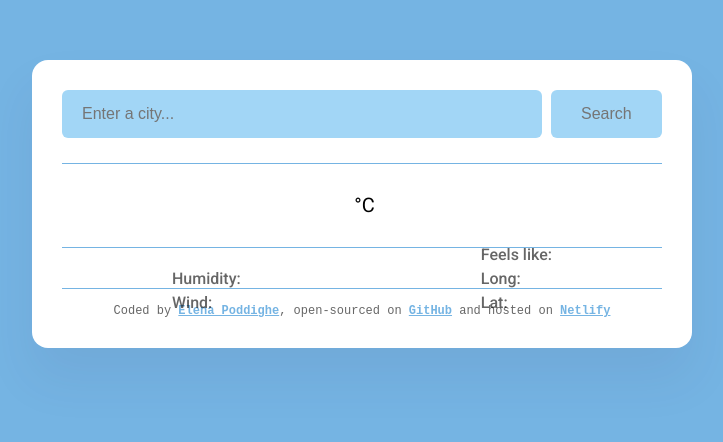
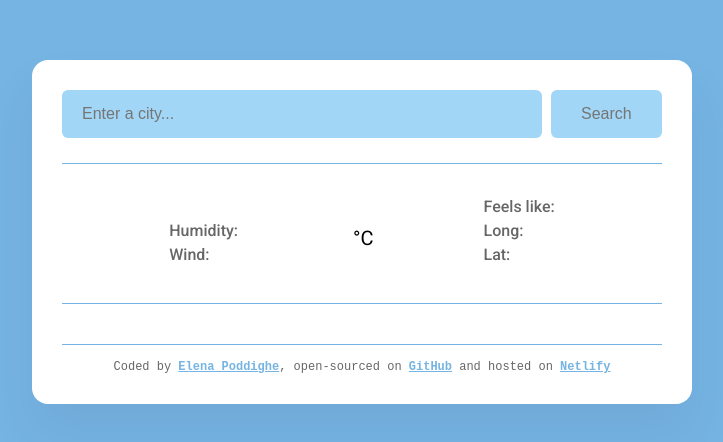
Before and after one commit to elenapoddighe/my-weather-app, a plain HTML site: page index.html in a window 1280 px wide. Shown: the whole page, without its empty margins (278-1001 px from the left). Drawn offline with nearby package versions, Linux system fonts and the light colour scheme; no server answers.

Commit message:
Updated HTML and CSS
- Updated HTML & CSS and tested everything still works successfully

```diff
--- a/index.html
+++ b/index.html
@@ -31,7 +31,20 @@
                     <h1 class="city" id="city">
 
                     </h1>
+                    <div class="data-container">
+
+                        <div class="left-container">
+                            <p class="weather-info">
+                                <span id="time"></span>
+                                <br />
+                                Humidity: <strong id="humidity"></strong>
+                                <br />
+                                Wind: <strong id="speed"></strong>
+                            </p>
+                        </div>
+
                         <div class="temperature-container">
+                            <div class="data">
                                 <div id="icon">
                                 </div>
                                 <div class="temperature" id="temperature">
@@ -41,26 +54,23 @@
                                     °C
                                 </div>
                             </div>
-                    <p class="description" id="description"></p>
-                    <p class="suggestion" id="suggestion"></p>
+                        </div>
 
-                    <p class="weather-info">
-                        <span id="time"></span>
-                        <br />
-                        Humidity: <strong id="humidity"></strong>
-                        <br />
-                        Wind: <strong id="speed"></strong>
-                    </p>
-
+                        <div class="right-container">
                             <p class="weather-info-right">
                                 <span>Feels like: <strong id="feels_like"></strong></span>
                                 <br />
                                 <span>Long: <strong id="longitude"></strong></span>
                                 <br />
                                 <span>Lat: <strong id="latitude"></strong></span>
+                        </div>
+                    </div>
 
+                    <div class="description-suggestion-container">
+                        <p class="description" id="description"></p>
+                        <p class="suggestion" id="suggestion"></p>
+                    </div>
 
-                    </p>
                 </div>
 
 
--- a/src/style.css
+++ b/src/style.css
@@ -57,9 +57,16 @@ main {
   text-align: center;
 }
 
+.data-container {
+  align-items: center;
+  display: flex;
+  justify-content: space-between;
+}
+
 .temperature-container {
   display: flex;
   justify-content: center;
+  margin: 0 110px 0 110px;
   padding-top: 10px;
 }
 
@@ -86,9 +93,6 @@ main {
   font-size: 16px;
   font-weight: 500;
   line-height: 24px;
-  position: fixed;
-  top: 227px;
-  left: 450px;
 }
 
 .weather-info strong {
@@ -100,27 +104,28 @@ main {
   font-size: 16px;
   font-weight: 500;
   line-height: 24px;
-  position: fixed;
-  top: 227px;
-  right: 450px;
 }
 
 .weather-info-right strong {
   color: lightcoral;
+}
+.description-suggestion-container {
+  text-align: center;
 }
 
 .description {
   color: lightcoral;
   font-size: 20px;
   font-weight: bold;
+  margin: 0;
   text-transform: capitalize;
-  text-align: center;
 }
 
 .suggestion {
   color: black;
   font-size: 20px;
   font-weight: bold;
+  margin: 10px 0;
   text-align: center;
 }
 .forecast {
```
Lines whose indentation alone changed are shown as unchanged.
